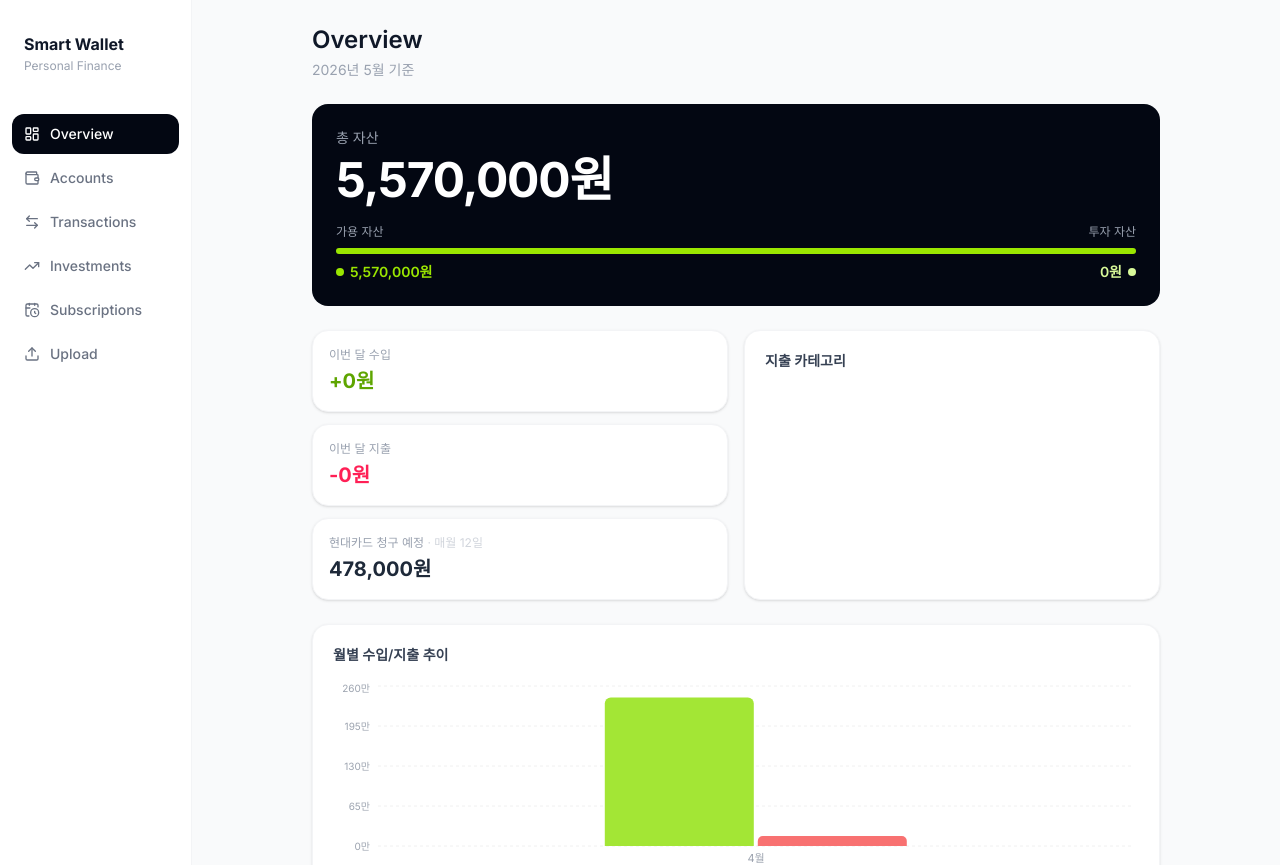
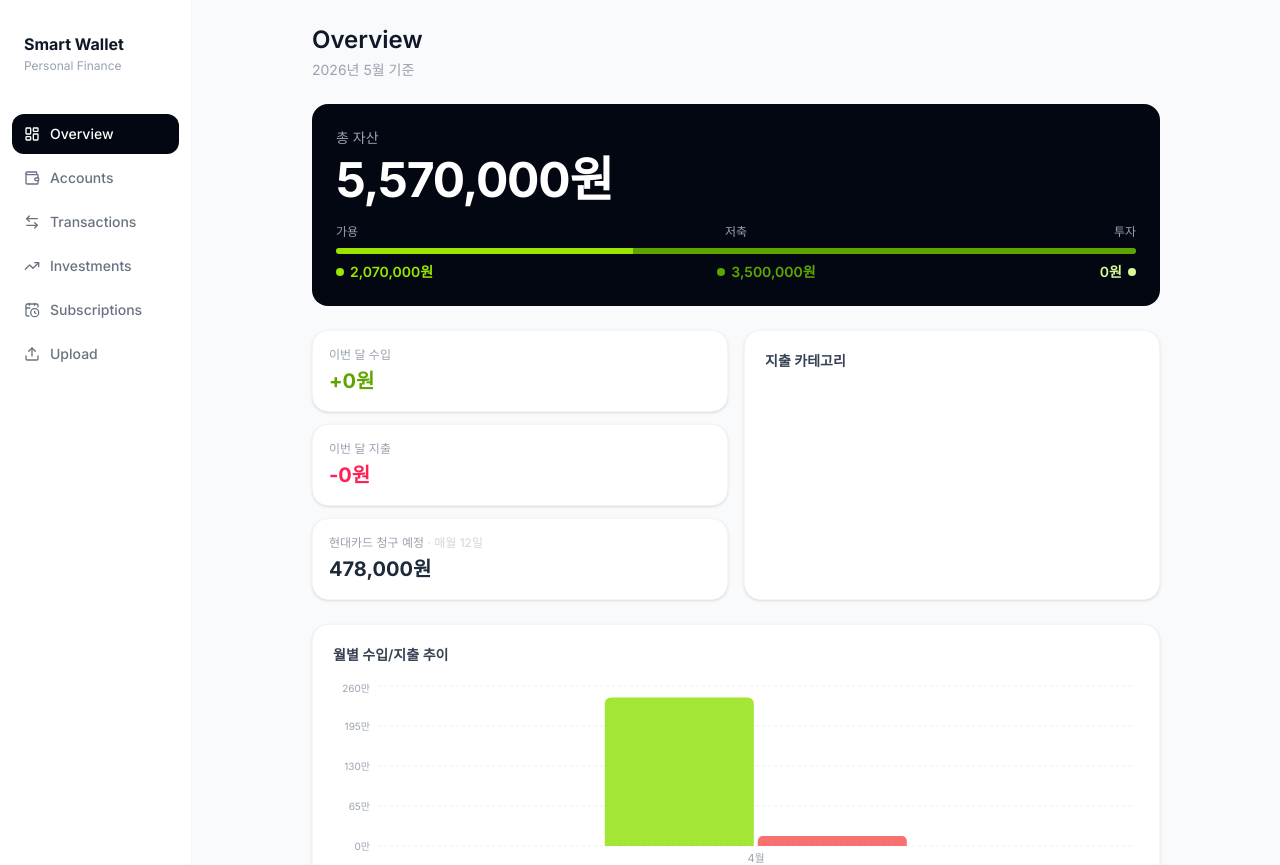
Before and after one commit to yoobilee/smart-wallet-dashboard, a React (Vite) app in the folder client/: page / in a window 1280 px wide. Shown: the top 865 px of the page. Built offline with nearby package versions, Linux system fonts and the light colour scheme.

Commit message:
feat: 가용/저축/투자 자산 분리, 대시보드 막대바 3분할

```diff
--- a/client/src/context/DataContext.jsx
+++ b/client/src/context/DataContext.jsx
@@ -540,7 +540,13 @@ export function DataProvider({ children }) {
   };
 
   // ── 계산 ───────────────────────────────────────
-  const totalBankBalance = accounts.reduce((sum, acc) => sum + acc.balance, 0)
+  const totalSavingsBalance = accounts
+    .filter((acc) => acc.type === "저축")
+    .reduce((sum, acc) => sum + acc.balance, 0);
+
+  const totalBankBalance = accounts
+    .filter((acc) => acc.type !== "저축" && acc.type !== "카드")
+    .reduce((sum, acc) => sum + acc.balance, 0)
     + (manualBalances.웰컴은행 || 0)
     + (manualBalances.사이다뱅크 || 0)
     + (manualBalances.하나멤버스 || 0);
@@ -580,7 +586,7 @@ export function DataProvider({ children }) {
     <DataContext.Provider value={{
       transactions, accounts, isDemoMode,
       loadCSVFile, addTransactions, resetToDemo,
-      totalBankBalance, thisMonthIncome, thisMonthExpense, totalInvestmentBalance,
+      totalBankBalance, totalSavingsBalance, thisMonthIncome, thisMonthExpense, totalInvestmentBalance,
       holdings, setHoldings, prices, setPrices,
       monthlyGoal, setMonthlyGoal,
       manualBalances, setManualBalances,
--- a/client/src/pages/Dashboard.jsx
+++ b/client/src/pages/Dashboard.jsx
@@ -42,7 +42,7 @@ const bankFavicons = {
 const CHART_COLORS = ["#a3e635", "#f472b6", "#fb923c", "#22d3ee", "#a78bfa", "#4ade80", "#fbbf24", "#94a3b8", "#f87171"];
 
 function Dashboard() {
-  const { transactions, totalBankBalance, thisMonthIncome, thisMonthExpense, isDemoMode, totalInvestmentBalance, monthlyGoal } = useData();
+  const { transactions, totalBankBalance, totalSavingsBalance, thisMonthIncome, thisMonthExpense, isDemoMode, totalInvestmentBalance, monthlyGoal } = useData();
 
   // 현재 날짜 기반으로 날짜 표시
   const now = new Date();
@@ -59,7 +59,7 @@ function Dashboard() {
       .filter((t) => t.account === "현대카드" && t.amount < 0 && t.date >= firstDay && t.date <= lastDay)
       .reduce((sum, t) => sum + Math.abs(t.amount), 0);
 
-  const totalAssets = totalBankBalance + totalInvestmentBalance;
+  const totalAssets = totalBankBalance + totalSavingsBalance + totalInvestmentBalance;
   const availableBalance = totalBankBalance;
   const investmentRatio = totalAssets > 0 ? (totalInvestmentBalance / totalAssets) * 100 : 0;
 
@@ -133,17 +133,26 @@ function Dashboard() {
         </div>
         <div className="space-y-2">
           <div className="flex justify-between text-xs text-gray-400">
-            <span>가용 자산</span>
-            <span>투자 자산</span>
+            <span>가용</span>
+            <span>저축</span>
+            <span>투자</span>
           </div>
           <div className="flex rounded-full overflow-hidden h-1.5 bg-gray-800">
-            <div className="bg-lime-400 transition-all duration-500" style={{ width: `${100 - investmentRatio}%` }} />
-            <div className="bg-lime-200" style={{ width: `${investmentRatio}%` }} />
+            <div className="bg-lime-400 transition-all duration-500"
+              style={{ width: `${totalAssets > 0 ? (totalBankBalance / totalAssets) * 100 : 0}%` }} />
+            <div className="bg-lime-600 transition-all duration-500"
+              style={{ width: `${totalAssets > 0 ? (totalSavingsBalance / totalAssets) * 100 : 0}%` }} />
+            <div className="bg-lime-200 transition-all duration-500"
+              style={{ width: `${totalAssets > 0 ? (totalInvestmentBalance / totalAssets) * 100 : 0}%` }} />
           </div>
           <div className="flex justify-between text-sm">
             <div className="flex items-center gap-1.5">
               <span className="w-2 h-2 rounded-full bg-lime-400" />
-              <span className="text-lime-400 font-semibold">{formatKRW(availableBalance)}</span>
+              <span className="text-lime-400 font-semibold">{formatKRW(totalBankBalance)}</span>
+            </div>
+            <div className="flex items-center gap-1.5">
+              <span className="w-2 h-2 rounded-full bg-lime-600" />
+              <span className="text-lime-600 font-semibold">{formatKRW(totalSavingsBalance)}</span>
             </div>
             <div className="flex items-center gap-1.5">
               <span className="text-lime-200 font-semibold">{formatKRW(totalInvestmentBalance)}</span>
--- a/client/src/pages/Subscriptions.jsx
+++ b/client/src/pages/Subscriptions.jsx
@@ -282,7 +282,9 @@ function Subscriptions() {
                               className="absolute top-5 z-50 bg-white dark:bg-gray-900 border border-gray-100 dark:border-gray-800 rounded-xl p-3 shadow-xl"
                               style={{
                                 width: "180px",
-                                ...(isRight ? { right: 0 } : { left: "50%", transform: "translateX(-50%)" })
+                                ...(isRight
+                                  ? { right: "50%", transform: "translateX(50%)" }
+                                  : { left: "50%", transform: "translateX(-50%)" })
                               }}
                             >
                               {daySubs.map((sub) => (
```
